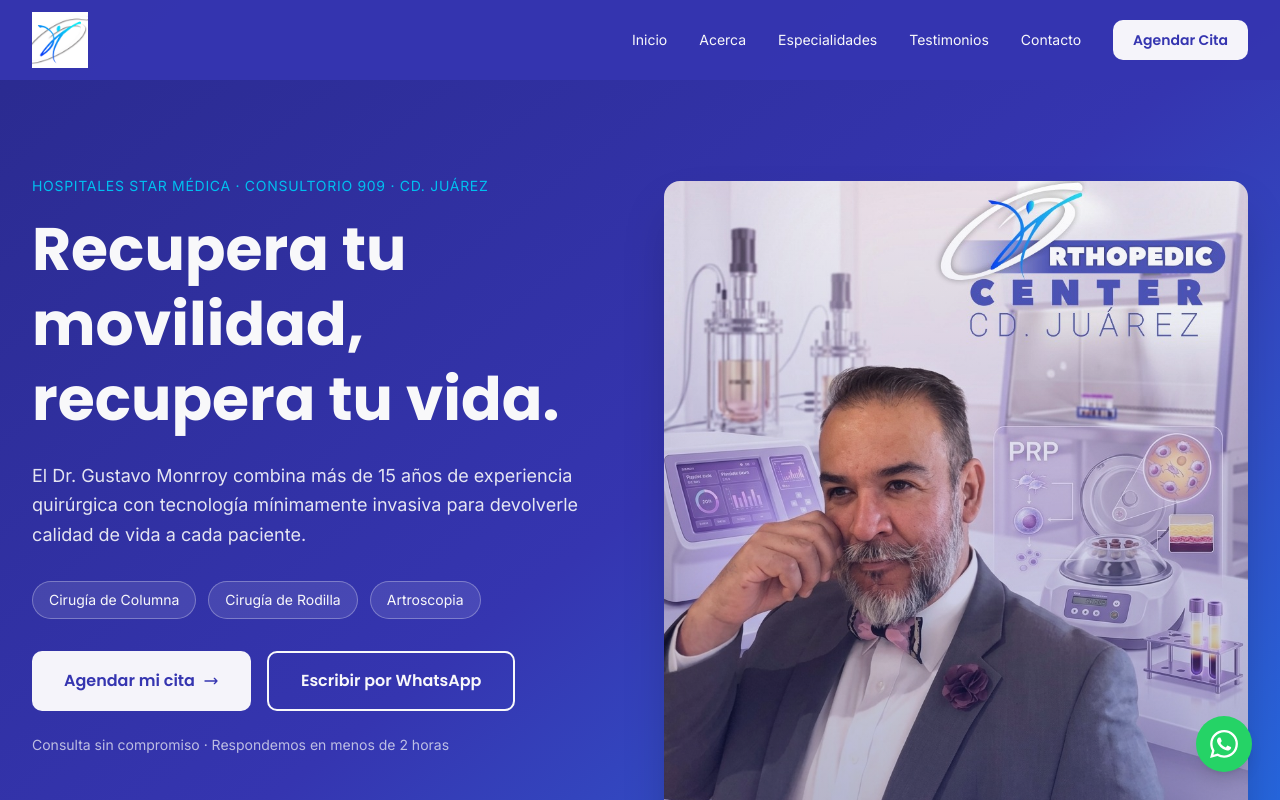
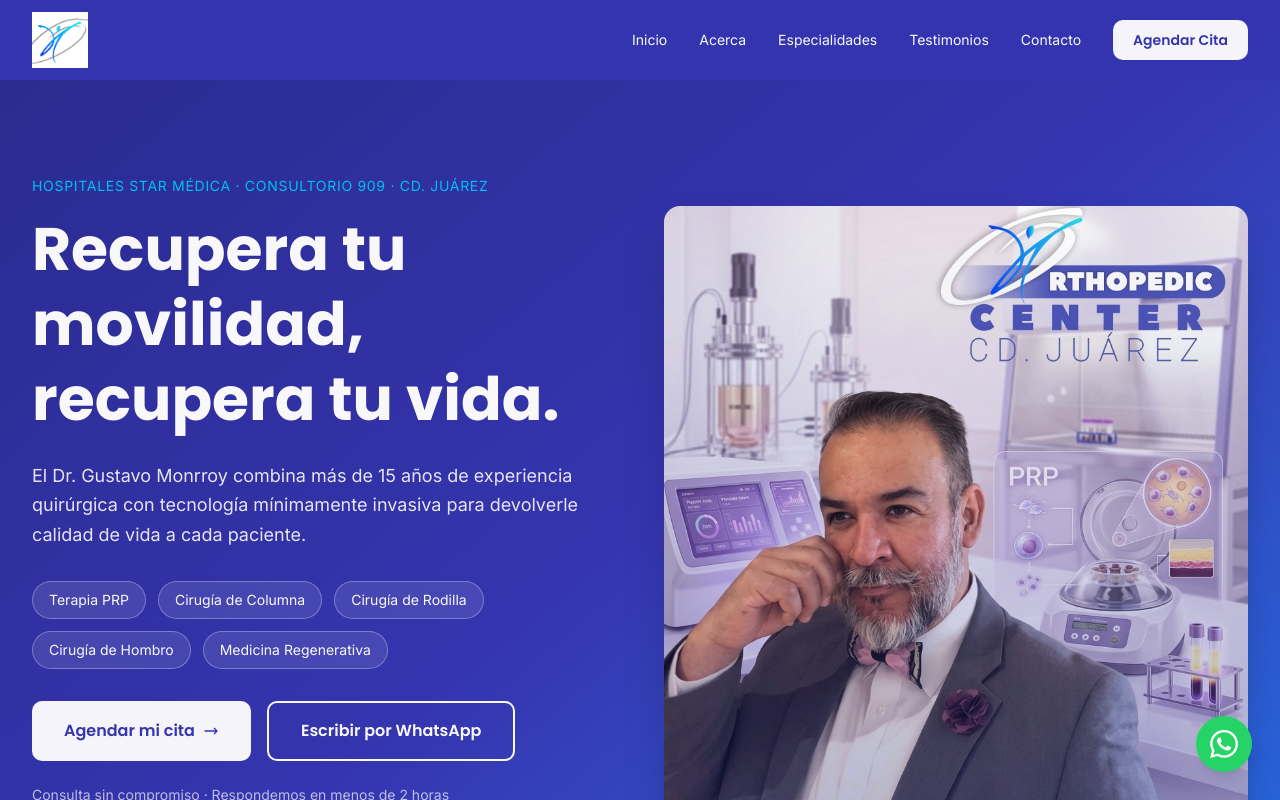
Before and after one commit to drackumdr/monrroy, a Next.js app: page / in a window 1280 px wide. Shown: the top 800 px of the page. Built offline with nearby package versions, Linux system fonts and the light colour scheme.

Commit message:
prp en badges, y medicina regenerativa en especialidades.  On branch main  Your branch is up to date with 'origin/main'.
 Changes to be committed:
	modified:   components/hero.tsx
	modified:   components/specialties.tsx

```diff
--- a/components/hero.tsx
+++ b/components/hero.tsx
@@ -5,7 +5,7 @@ import Link from "next/link"
 import { AnimatedSection } from "./animated-section"
 
 export function Hero() {
-  const badges = ["Cirugía de Columna", "Cirugía de Rodilla", "Artroscopia"]
+  const badges = ["Terapia PRP", "Cirugía de Columna", "Cirugía de Rodilla", "Cirugía de Hombro", "Medicina Regenerativa"]
 
   const stats = [
     { value: "15+", label: "años de experiencia" },
--- a/components/specialties.tsx
+++ b/components/specialties.tsx
@@ -50,6 +50,7 @@ const specialties = [
     ),
   },
   {
+
     title: "Terapia PRP",
     description: "Plasma Rico en Plaquetas para regenerar tejido en columna, rodilla, hombro, cadera, ligamentos y meniscos — sin cirugía.",
     icon: (
```
